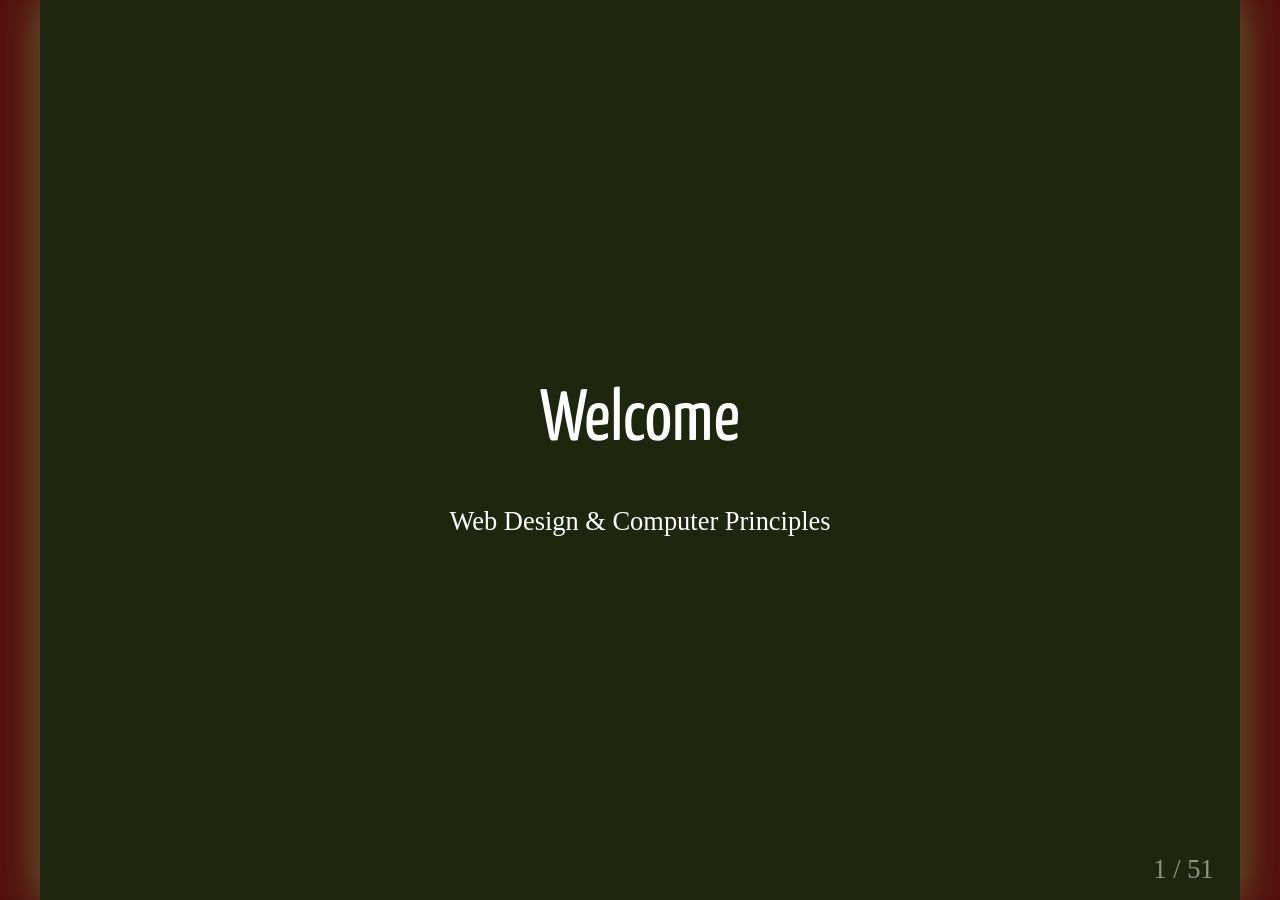
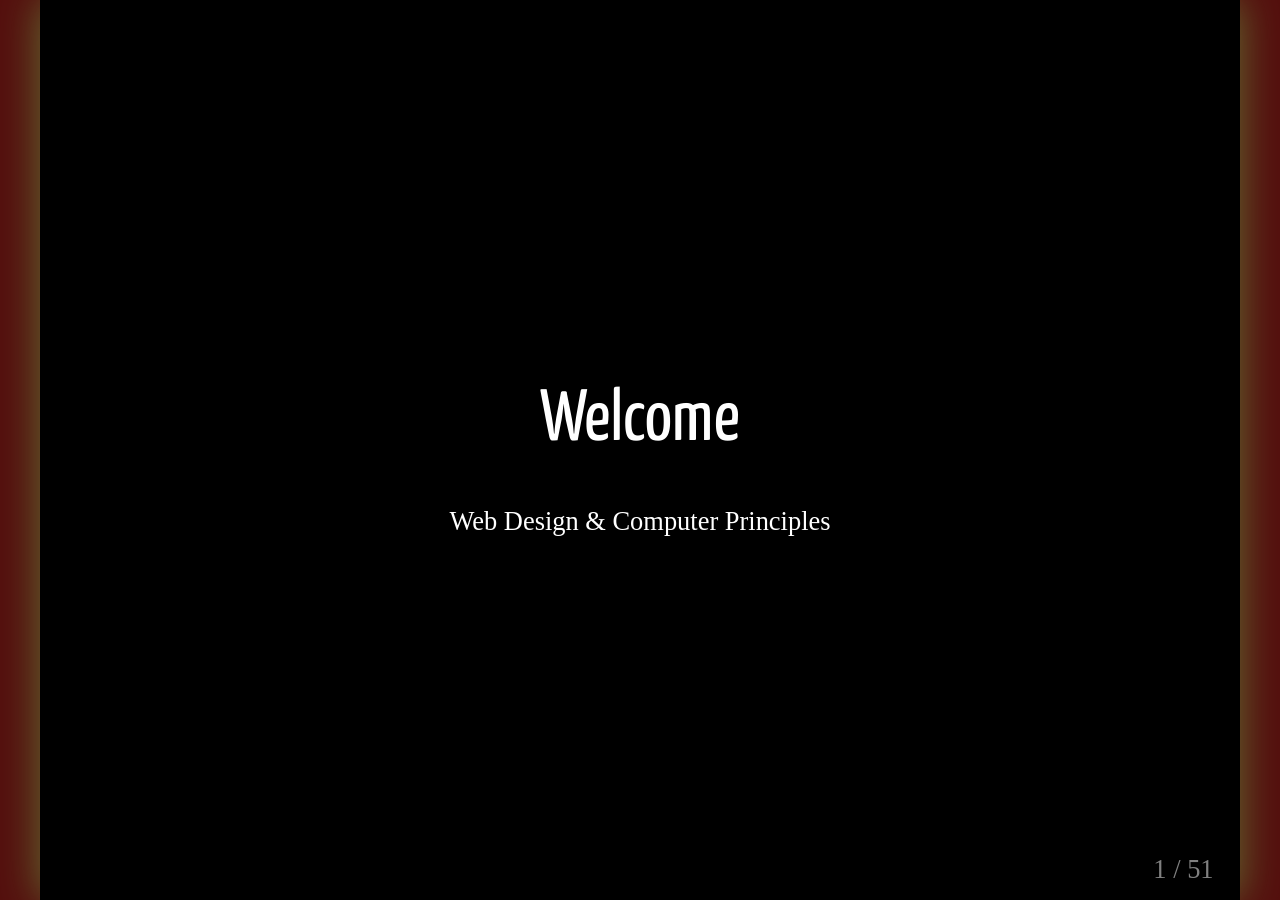
Before and after one commit to nyu-computer-science/web-design, a Jekyll site: the page built from docs/1.welcome.html, in a window 1280 px wide. Built offline with Jekyll 4.4.1, drawn with Linux system fonts in a browser that asks for light colours; some web fonts are replaced.

Commit message:
background color black

```diff
--- a/docs/_layouts/presentation.html
+++ b/docs/_layouts/presentation.html
@@ -53,7 +53,7 @@
       }
 
       .remark-slide-content {
-        background-color: #1E270D;
+        background-color: black; /* #1E270D; */
         color: white;
       }
 
```
